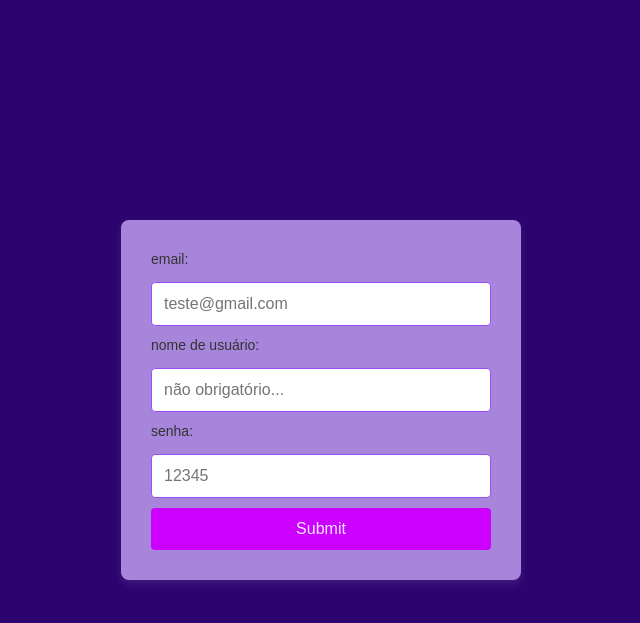
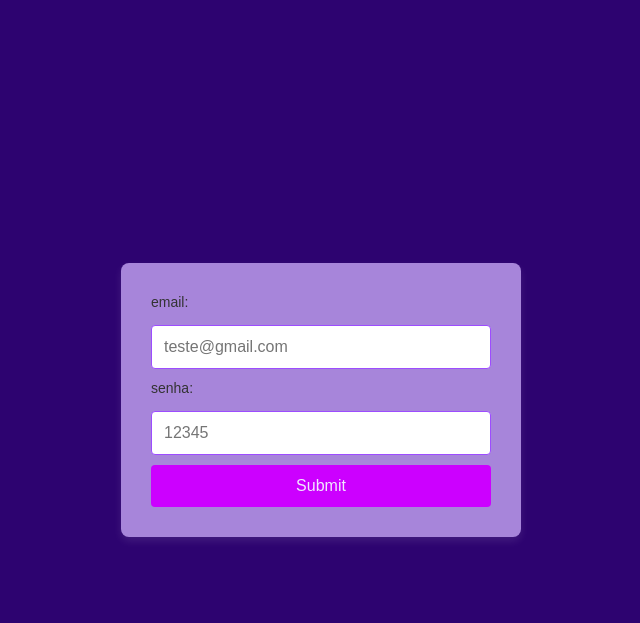
Before and after one commit to YK4RU/Mural, a PHP site: the page made by Mural_projeto/Müral/index.php in a window 1280 px wide. Shown: the top 623 px of the page, without its empty margins (319-959 px from the left). Run offline with PHP 8.4, Linux system fonts and the light colour scheme; some web fonts are replaced.

Commit message:
Add files via upload

```diff
--- a/Mural_projeto/Müral/config.php
+++ b/Mural_projeto/Müral/config.php
@@ -5,7 +5,6 @@ session_start();
 if (isset($_POST["email"]) && isset($_POST["senha"]) && isset($_POST["nome-usuario"])) {
     $email = trim($_POST["email"]);
     $senha = trim($_POST["senha"]);
-    $nome_usuario = trim($_POST["nome-usuario"]);
 
     if (empty($email)) {
         echo "O email é obrigatório";
--- a/Mural_projeto/Müral/index.php
+++ b/Mural_projeto/Müral/index.php
@@ -18,10 +18,6 @@
                 <input type="email" placeholder="teste@gmail.com" class="input" id="email" name="email" require>
             </p>
             <p>
-                <label for="nome-usuario" class="titulo">nome de usuário:</label>
-                <input type="text" class="input" placeholder="não obrigatório..."   id="nome-usuario" name="nome-usuario">
-            </p>
-            <p>
                 <label for="senha"class="titulo">senha:</label>
                 <input type="password" placeholder="12345"  class="input"  id="senha" name="senha" require>
             </p>
```
